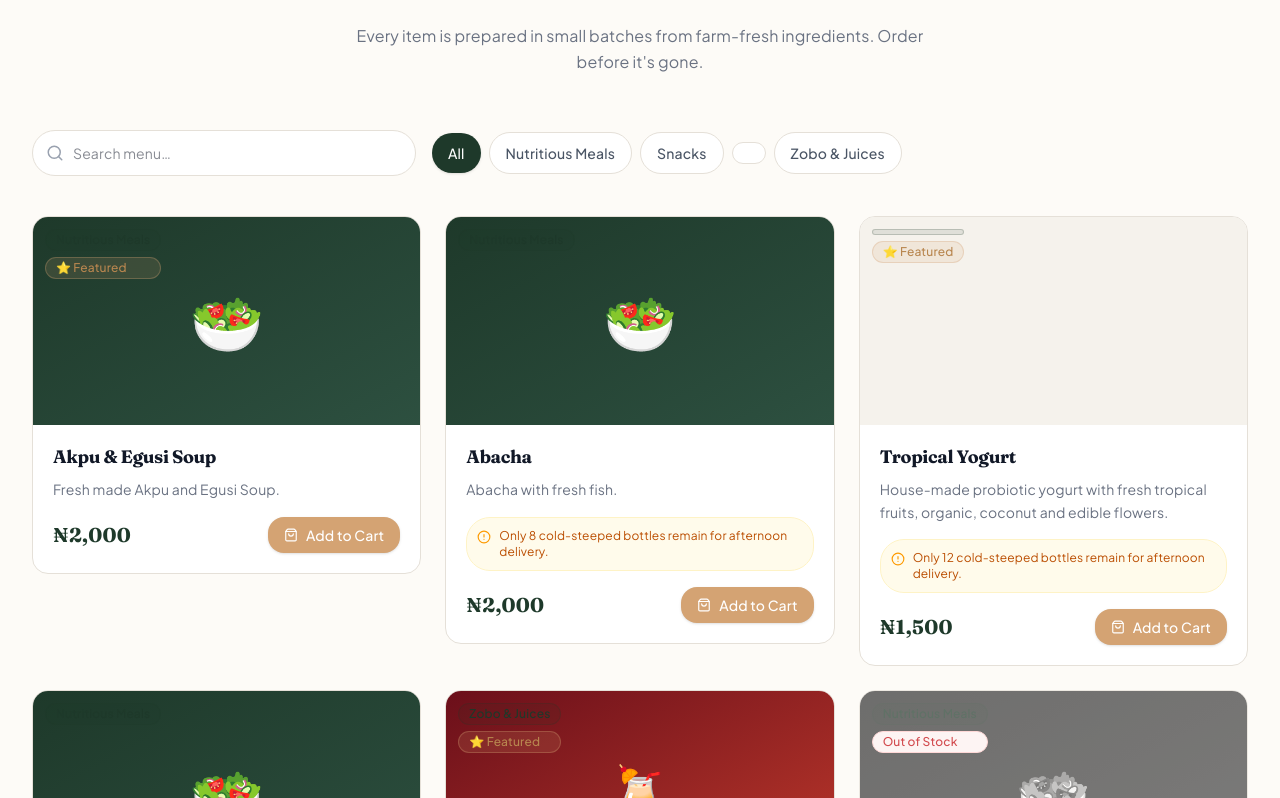
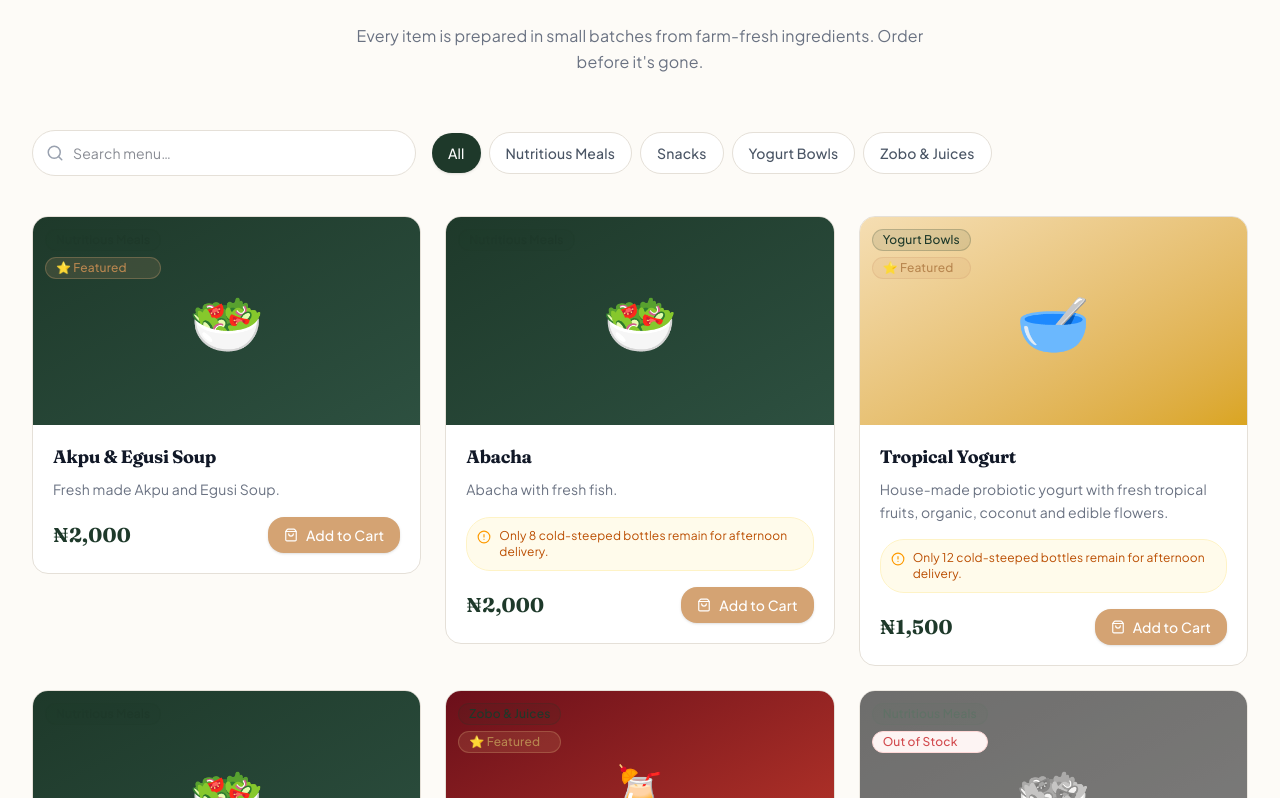
Before and after one commit to davidudeji/MC-BLISS-RESTAURANT, a React (Vite) app: page / in a window 1280 px wide. Shown: the part 2902-3700 px from the top of the page. Built offline with nearby package versions, Linux system fonts and the light colour scheme; no server answers.

Commit message:
fixed build issues

```diff
--- a/src/components/sections/MenuSection.tsx
+++ b/src/components/sections/MenuSection.tsx
@@ -48,7 +48,7 @@ const MOCK_ITEMS: MenuItem[] = [
     slug: 'tropical-yogurt',
     description: 'House-made probiotic yogurt with fresh tropical fruits, organic, coconut and edible flowers.',
     price: 1500,
-    category: 'YOGURT',
+    category: 'YOGURT_BOWLS',
     status: 'AVAILABLE',
     imageUrl: null,
     imagePublicId: null,
@@ -138,7 +138,7 @@ const MOCK_ITEMS: MenuItem[] = [
     slug: 'berry-bliss-yogurt-bowl',
     description: 'Creamy Greek-style yogurt topped with fresh berries, chia seeds, and a swirl of raw honey.',
     price: 5000,
-    category: 'YOGURT',
+    category: 'YOGURT_BOWLS',
     status: 'AVAILABLE',
     imageUrl: null,
     imagePublicId: null,
@@ -151,7 +151,7 @@ const MOCK_ITEMS: MenuItem[] = [
 
 type FilterCategory = 'ALL' | Category;
 
-const CATEGORIES: FilterCategory[] = ['ALL', 'NUTRITIOUS_MEALS', 'SNACKS', 'YOGURT', 'ZOBO_JUICES'];
+const CATEGORIES: FilterCategory[] = ['ALL', 'NUTRITIOUS_MEALS', 'SNACKS', 'YOGURT_BOWLS', 'ZOBO_JUICES'];
 
 async function fetchMenuItems(): Promise<MenuItem[]> {
   try {
```
